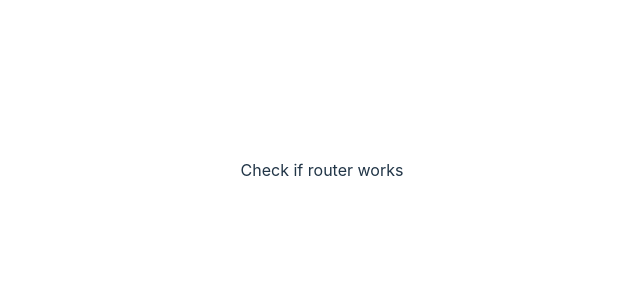
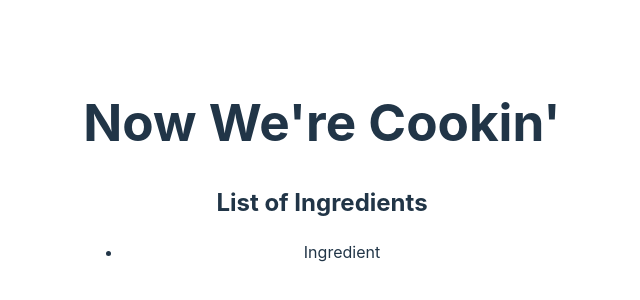
Before and after one commit to Walter-Vasquez/hacked-hackathon, a React (Vite) app in the folder frontend/: page / in a window 1280 px wide. Shown: the part 230-530 px from the top of the page, without its empty margins (318-958 px from the left). Built offline with nearby package versions, Linux system fonts and the light colour scheme.

Commit message:
Connect ingredients list to the router

```diff
--- a/frontend/src/App.jsx
+++ b/frontend/src/App.jsx
@@ -1,11 +1,17 @@
 import { BrowserRouter as Router, Routes, Route } from "react-router-dom";
 import "./App.css";
+import { IngredientsList } from "./components";
 
 function App() {
+  const ingredients = [{ greeting: "hi" }];
   return (
     <Router>
+      <h1>Now We're Cookin'</h1>
       <Routes>
-        <Route path="/" element={<p>Check if router works</p>}></Route>
+        <Route
+          path="/"
+          element={<IngredientsList ingredients={ingredients} />}
+        ></Route>
       </Routes>
     </Router>
   );
```
Also changed, not shown: frontend/src/components/IngredientsList.css (added).
